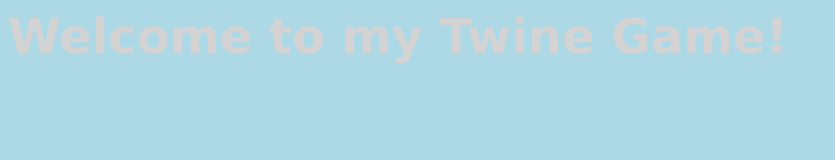
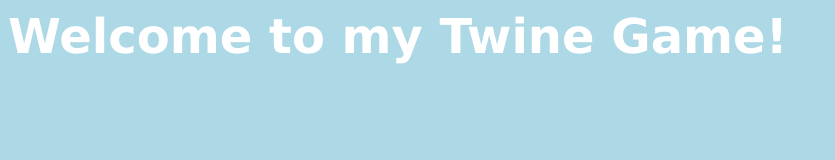
Before and after one commit to euniceadam/DMST103_Twine-Project, a plain HTML site: page index.html in a window 1280 px wide. Shown: the whole page, without its empty margins (0-835 px from the left). Drawn offline with Linux system fonts and the light colour scheme.

Commit message:
Update index.html

```diff
--- a/index.html
+++ b/index.html
@@ -4,7 +4,7 @@
 <style>
 
   h1 {
-  color: LightGray;
+  color: White;
   font-family: verdana;
   font-size: 300%;
   }
```
